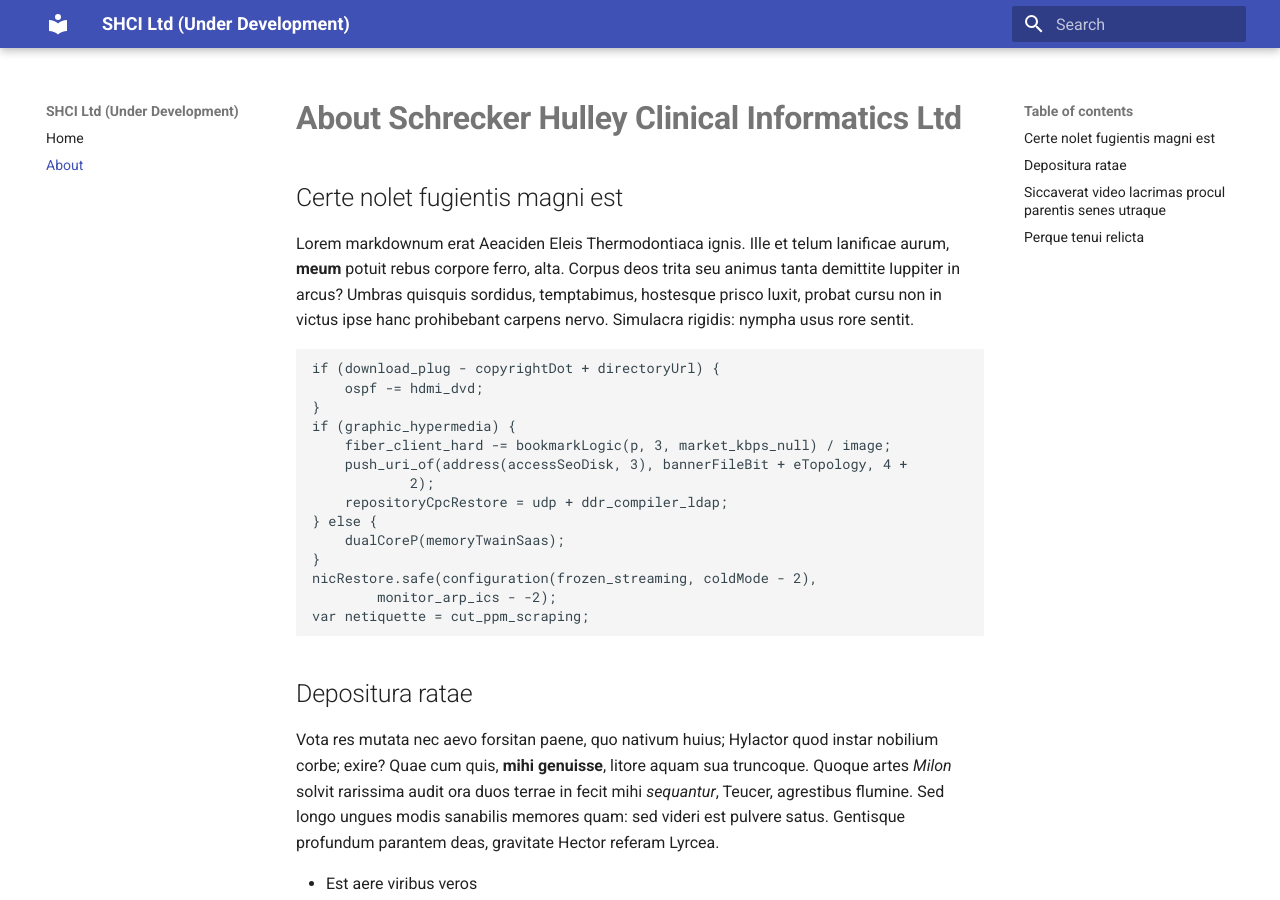
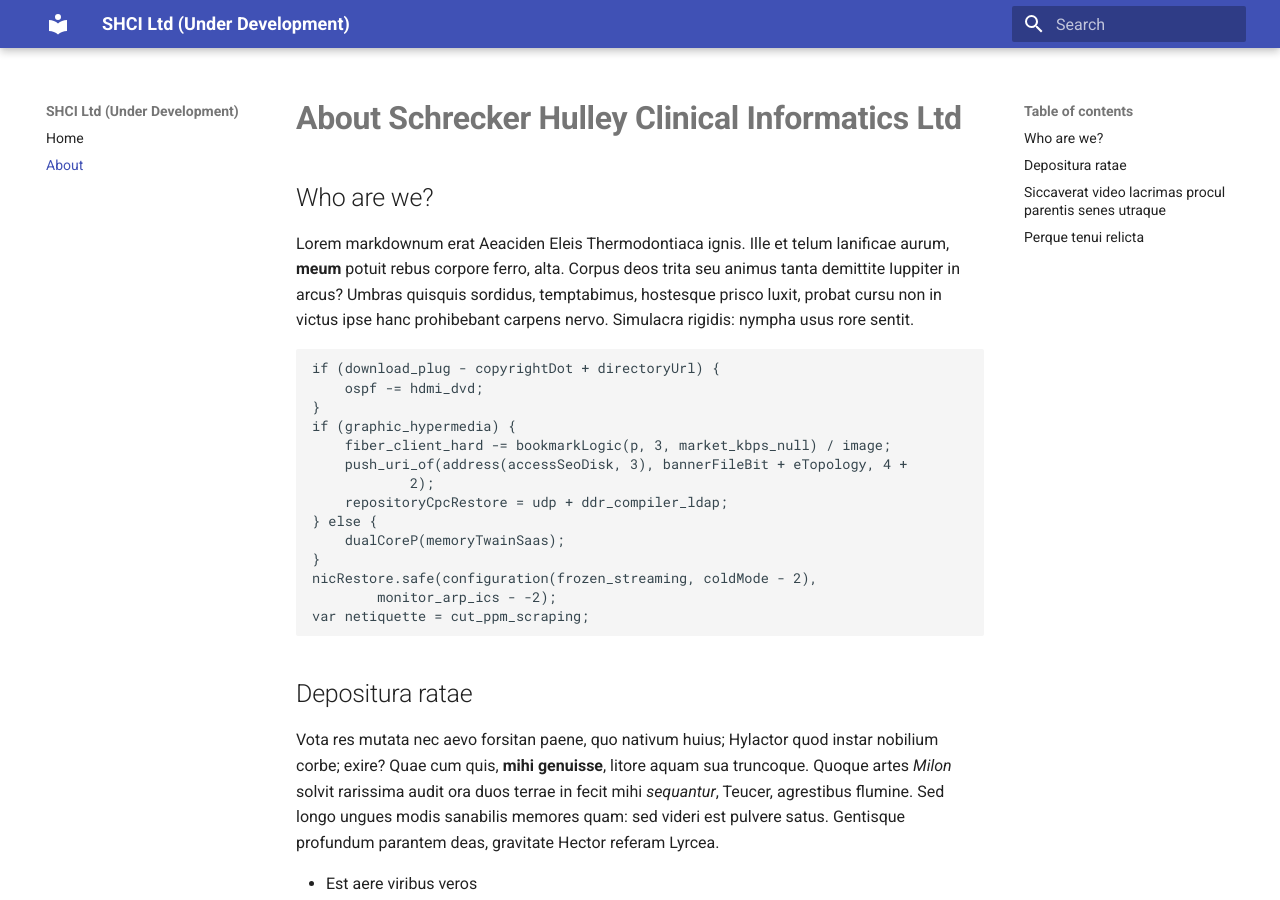
Before and after one commit to shci-ltd/website, an MkDocs documentation site: the page built from docs/about.md, in a window 1280 px wide and 900 px high. Built offline with MkDocs 1.6.1 and Material for MkDocs 9.7.7, drawn with Linux system fonts in a browser that asks for light colours.

Commit message:
Minor edit to about

```diff
--- a/docs/about.md
+++ b/docs/about.md
@@ -1,6 +1,6 @@
 # **About Schrecker Hulley Clinical Informatics Ltd**
 
-## Certe nolet fugientis magni est
+## Who are we?
 
 Lorem markdownum erat Aeaciden Eleis Thermodontiaca ignis. Ille et telum
 lanificae aurum, **meum** potuit rebus corpore ferro, alta. Corpus deos trita
```
